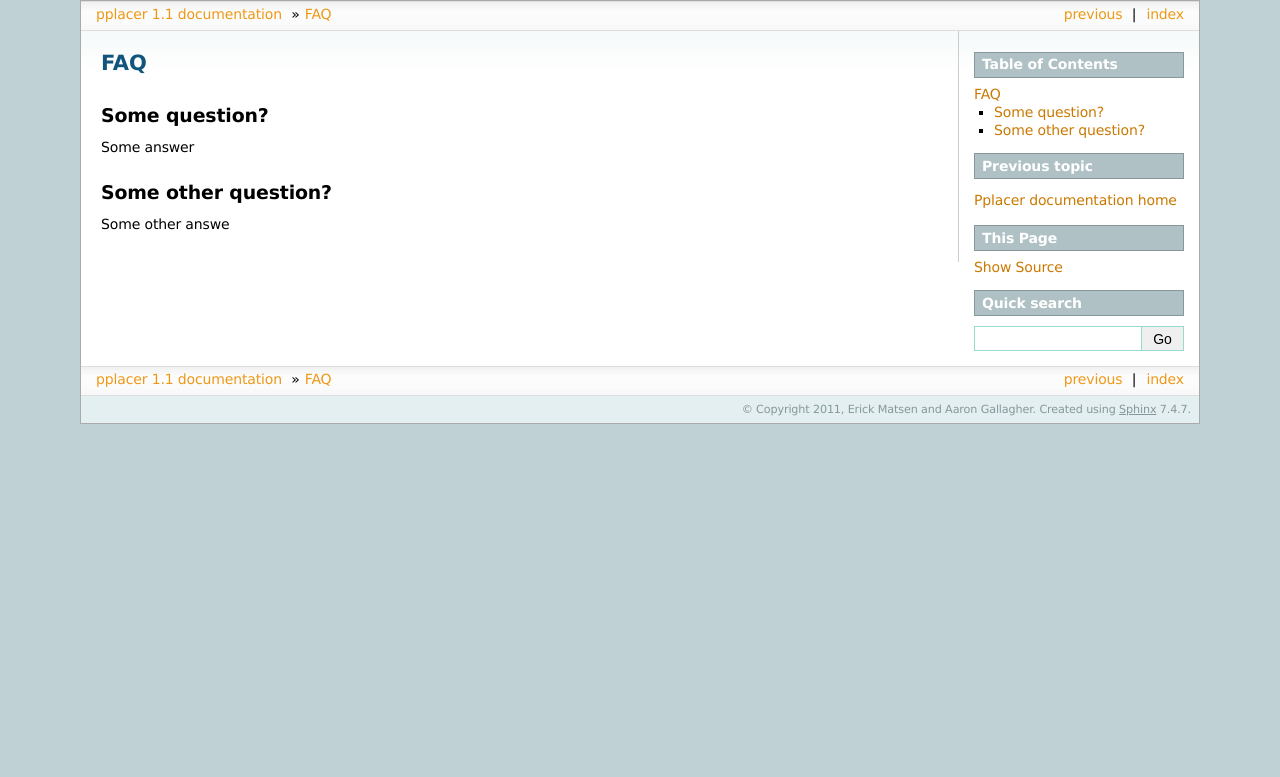
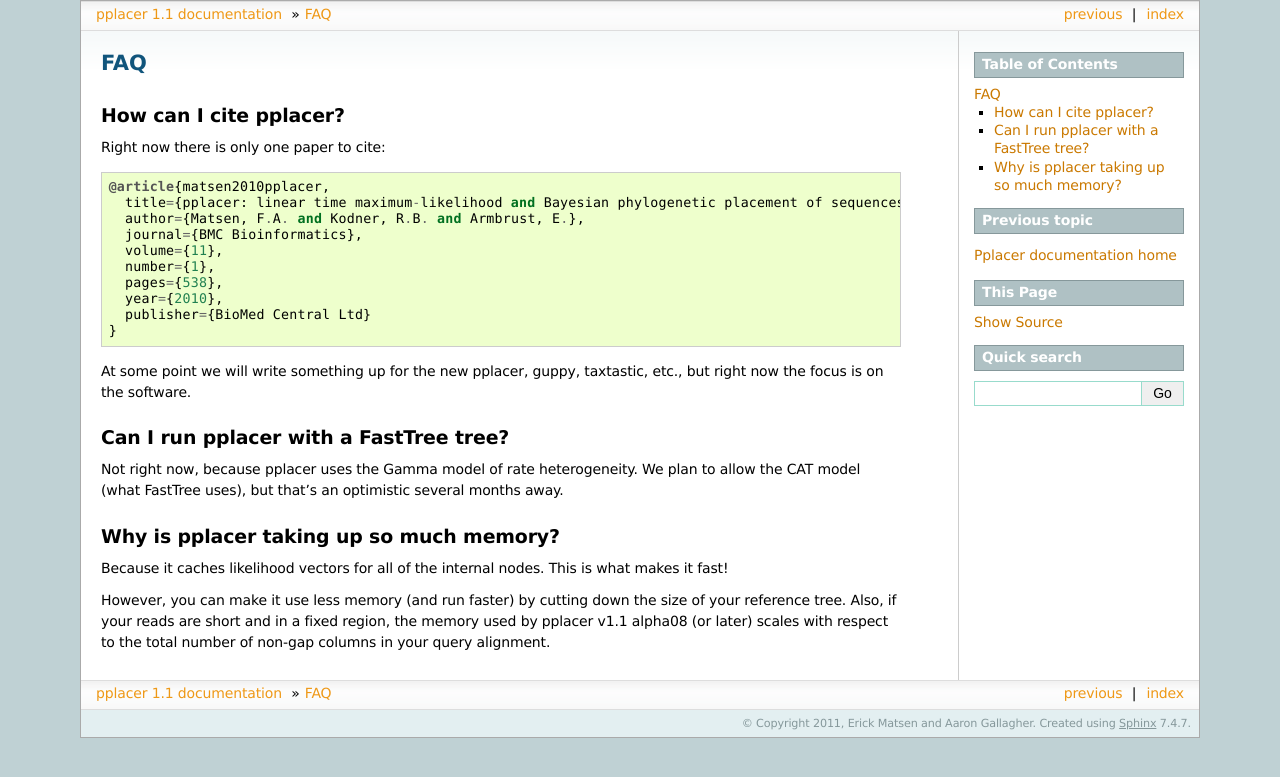
Before and after one commit to matsen/pplacer, a Sphinx documentation site: the page built from docs/faq.rst, in a window 1280 px wide. Shown: the top 777 px of the page. Built offline with Sphinx 7.4.7, drawn with Linux system fonts in a browser that asks for light colours; formulas are drawn with MathJax 3; pages that are not in the unit, such as notebooks, are missing from menus.

Commit message:
added content to the FAQ

```diff
--- a/docs/faq.rst
+++ b/docs/faq.rst
@@ -3,12 +3,34 @@
 FAQ
 ===
 
-Some question?
---------------
+How can I cite pplacer?
+-----------------------
+Right now there is only one paper to cite::
 
-Some answer
+  @article{matsen2010pplacer,
+    title={pplacer: linear time maximum-likelihood and Bayesian phylogenetic placement of sequences onto a fixed reference tree},
+    author={Matsen, F.A. and Kodner, R.B. and Armbrust, E.},
+    journal={BMC Bioinformatics},
+    volume={11},
+    number={1},
+    pages={538},
+    year={2010},
+    publisher={BioMed Central Ltd}
+  }
 
-Some other question?
---------------------
+At some point we will write something up for the new pplacer, guppy, taxtastic, etc., but right now the focus is on the software.
 
-Some other answe
+
+Can I run pplacer with a FastTree tree?
+---------------------------------------
+Not right now, because pplacer uses the Gamma model of rate heterogeneity.
+We plan to allow the CAT model (what FastTree uses), but that's an optimistic several months away.
+
+
+Why is pplacer taking up so much memory?
+----------------------------------------
+Because it caches likelihood vectors for all of the internal nodes.
+This is what makes it fast!
+
+However, you can make it use less memory (and run faster) by cutting down the size of your reference tree.
+Also, if your reads are short and in a fixed region, the memory used by pplacer v1.1 alpha08 (or later) scales with respect to the total number of non-gap columns in your query alignment.
```
Also changed, not shown: docs/details/pplacer.rst (+10 -10 lines).
